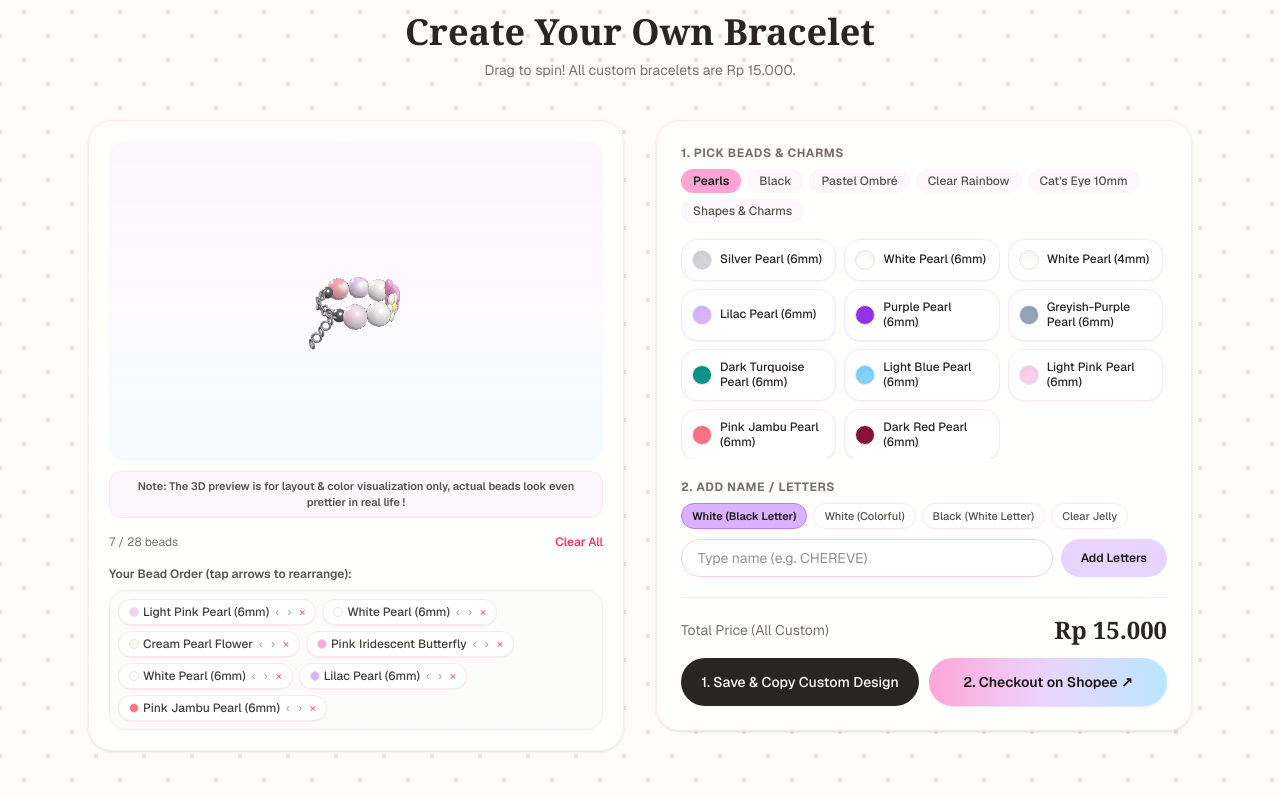
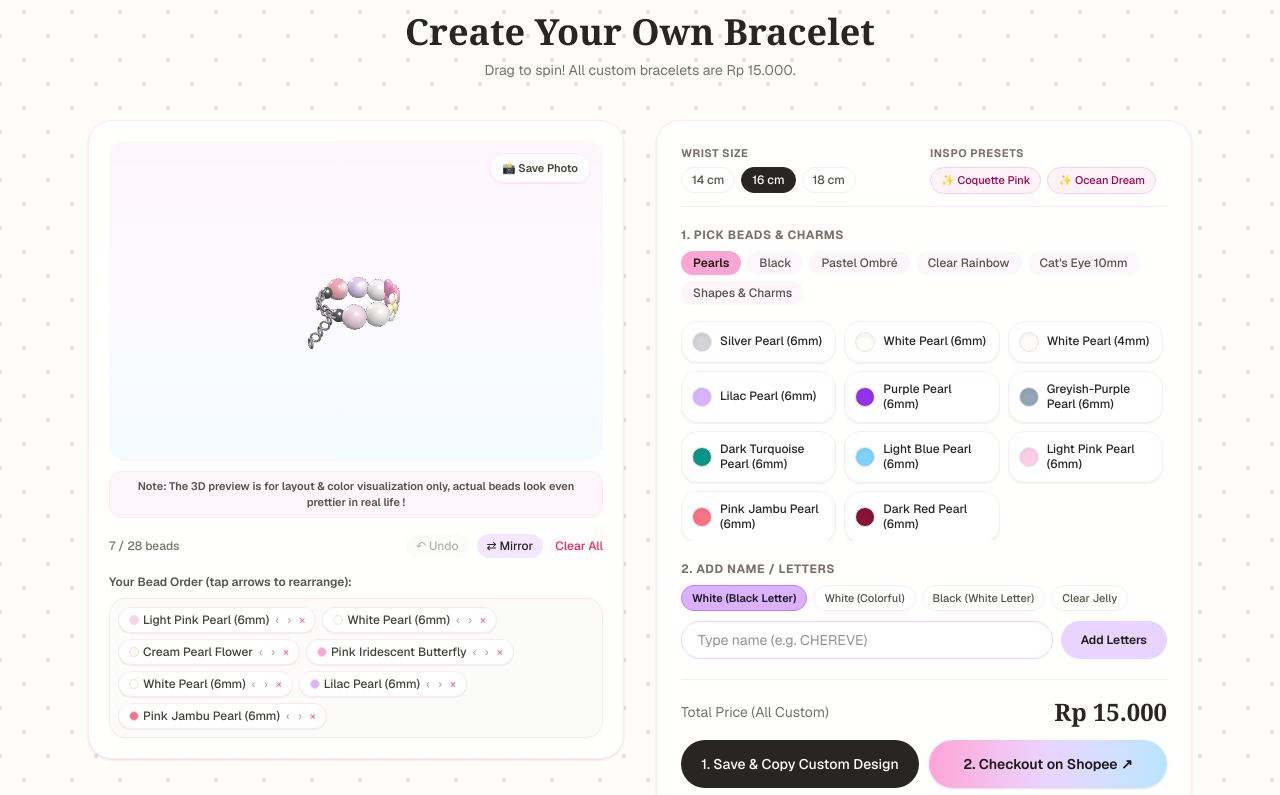
Before and after one commit to chereveid/chereve, a Next.js app: page / in a window 1280 px wide. Shown: the part 1164-1959 px from the top of the page. Built offline with nearby package versions, Linux system fonts and the light colour scheme.

Commit message:
Add files via upload

```diff
--- a/app/BraceletStudio.tsx
+++ b/app/BraceletStudio.tsx
@@ -18,7 +18,6 @@ export type CatalogItem = {
 export type BeadItem = CatalogItem & { id: string };
 
 const CATALOG: CatalogItem[] = [
-  // 1. Pearls (6mm & 4mm)
   { label: "Silver Pearl (6mm)", color: "#D4D4D8", category: "pearls", mm: 6, shape: "round" },
   { label: "White Pearl (6mm)", color: "#FFFDF9", category: "pearls", mm: 6, shape: "round" },
   { label: "White Pearl (4mm)", color: "#FFFDF9", category: "pearls", mm: 4, shape: "round" },
@@ -30,33 +29,25 @@ const CATALOG: CatalogItem[] = [
   { label: "Light Pink Pearl (6mm)", color: "#FBCFE8", category: "pearls", mm: 6, shape: "round" },
   { label: "Pink Jambu Pearl (6mm)", color: "#FB7185", category: "pearls", mm: 6, shape: "round" },
   { label: "Dark Red Pearl (6mm)", color: "#881337", category: "pearls", mm: 6, shape: "round" },
-
-  // 2. Black Beads (6mm & 4mm)
   { label: "Black Bead (6mm)", color: "#18181B", category: "black", mm: 6, shape: "round" },
   { label: "Black Bead (4mm)", color: "#18181B", category: "black", mm: 4, shape: "round" },
-
-  // 3. Pastel Ombré (6mm)
   { label: "Purple-Blue Ombré", color: "#C4B5FD", color2: "#7DD3FC", category: "ombre", mm: 6, shape: "round" },
   { label: "Mint Green Ombré", color: "#6EE7B7", color2: "#ECFDF5", category: "ombre", mm: 6, shape: "round" },
   { label: "Baby Blue & White Ombré", color: "#7DD3FC", color2: "#FFFFFF", category: "ombre", mm: 6, shape: "round" },
   { label: "Baby Pink & White Ombré", color: "#F9A8D4", color2: "#FFFFFF", category: "ombre", mm: 6, shape: "round" },
-
-  // 4. Clear Rainbow Acrylic (6mm & 8mm)
   { label: "Clear Rainbow (8mm)", color: "#E0F2FE", color2: "#FCE7F3", category: "rainbow", mm: 8, shape: "round" },
   { label: "Rainbow Pink (6mm)", color: "#F9A8D4", color2: "#FEF08A", category: "rainbow", mm: 6, shape: "round" },
   { label: "Rainbow Pink (8mm)", color: "#F9A8D4", color2: "#FEF08A", category: "rainbow", mm: 8, shape: "round" },
   { label: "Rainbow Blue (6mm)", color: "#7DD3FC", color2: "#E9D5FF", category: "rainbow", mm: 6, shape: "round" },
   { label: "Rainbow Blue (8mm)", color: "#7DD3FC", color2: "#E9D5FF", category: "rainbow", mm: 8, shape: "round" },
   { label: "Rainbow Purple (6mm)", color: "#C084FC", color2: "#BAE6FD", category: "rainbow", mm: 6, shape: "round" },
-
-  // 5. Cat's Eye (10mm)
+];
+const MORE_CATALOG: CatalogItem[] = [
   { label: "Cat's Eye Lilac (10mm)", color: "#C4B5FD", category: "cateye", mm: 10, shape: "round" },
   { label: "Cat's Eye Dusty Rose (10mm)", color: "#F472B6", category: "cateye", mm: 10, shape: "round" },
   { label: "Cat's Eye Baby Blue (10mm)", color: "#7DD3FC", category: "cateye", mm: 10, shape: "round" },
   { label: "Cat's Eye Milky White (10mm)", color: "#E2E8F0", category: "cateye", mm: 10, shape: "round" },
   { label: "Cat's Eye Dark Red (10mm)", color: "#881337", category: "cateye", mm: 10, shape: "round" },
-
-  // 6. Shaped Beads & Charms
   { label: "Cream Pearl Heart", color: "#FEF9EE", category: "shapes", mm: 8, shape: "heart" },
   { label: "Cream Pearl Flower", color: "#FEF9EE", category: "shapes", mm: 8, shape: "flower" },
   { label: "White Daisy Flower", color: "#FFFFFF", category: "shapes", mm: 8, shape: "daisy" },
@@ -67,6 +58,8 @@ const CATALOG: CatalogItem[] = [
   { label: "Blue Iridescent Star", color: "#7DD3FC", category: "shapes", mm: 8, shape: "star" },
   { label: "Clear Iridescent Star", color: "#E2E8F0", category: "shapes", mm: 8, shape: "star" },
 ];
+
+const ALL_CATALOG = [...CATALOG, ...MORE_CATALOG];
 
 const LETTER_STYLES = [
   { id: "white-black", en: "White (Black Letter)", idLabel: "Putih (Huruf Hitam)", bg: "#FFFFFF", fg: "#18181B" },
@@ -86,6 +79,40 @@ const JELLY_TINTS = [
 
 const COLORFUL_INKS = ["#EC4899", "#8B5CF6", "#0EA5E9", "#10B981", "#F59E0B"];
 
+const WRIST_SIZES = [
+  { id: "14cm", label: "14 cm", max: 24 },
+  { id: "16cm", label: "16 cm", max: 28 },
+  { id: "18cm", label: "18 cm", max: 32 },
+];
+const PRESETS: { nameEn: string; nameId: string; items: CatalogItem[] }[] = [
+  {
+    nameEn: "Coquette Pink",
+    nameId: "Coquette Pink",
+    items: [
+      { label: "Light Pink Pearl (6mm)", color: "#FBCFE8", category: "pearls", mm: 6, shape: "round" },
+      { label: "White Pearl (6mm)", color: "#FFFDF9", category: "pearls", mm: 6, shape: "round" },
+      { label: "Cream Pearl Heart", color: "#FEF9EE", category: "shapes", mm: 8, shape: "heart" },
+      { label: "Pink Iridescent Butterfly", color: "#F9A8D4", category: "shapes", mm: 10, shape: "butterfly" },
+      { label: "Cream Pearl Heart", color: "#FEF9EE", category: "shapes", mm: 8, shape: "heart" },
+      { label: "White Pearl (6mm)", color: "#FFFDF9", category: "pearls", mm: 6, shape: "round" },
+      { label: "Light Pink Pearl (6mm)", color: "#FBCFE8", category: "pearls", mm: 6, shape: "round" },
+    ],
+  },
+  {
+    nameEn: "Ocean Dream",
+    nameId: "Mimpi Laut",
+    items: [
+      { label: "Light Blue Pearl (6mm)", color: "#7DD3FC", category: "pearls", mm: 6, shape: "round" },
+      { label: "Baby Blue & White Ombré", color: "#7DD3FC", color2: "#FFFFFF", category: "ombre", mm: 6, shape: "round" },
+      { label: "Blue Iridescent Star", color: "#7DD3FC", category: "shapes", mm: 8, shape: "star" },
+      { label: "Blue Iridescent Butterfly", color: "#93C5FD", category: "shapes", mm: 10, shape: "butterfly" },
+      { label: "Blue Iridescent Star", color: "#7DD3FC", category: "shapes", mm: 8, shape: "star" },
+      { label: "Baby Blue & White Ombré", color: "#7DD3FC", color2: "#FFFFFF", category: "ombre", mm: 6, shape: "round" },
+      { label: "Light Blue Pearl (6mm)", color: "#7DD3FC", category: "pearls", mm: 6, shape: "round" },
+    ],
+  },
+];
+
 const INITIAL_BEADS: BeadItem[] = [
   { id: "1", label: "Light Pink Pearl (6mm)", color: "#FBCFE8", category: "pearls", mm: 6, shape: "round" },
   { id: "2", label: "White Pearl (6mm)", color: "#FFFDF9", category: "pearls", mm: 6, shape: "round" },
@@ -95,13 +122,15 @@ const INITIAL_BEADS: BeadItem[] = [
   { id: "6", label: "Lilac Pearl (6mm)", color: "#D8B4FE", category: "pearls", mm: 6, shape: "round" },
   { id: "7", label: "Pink Jambu Pearl (6mm)", color: "#FB7185", category: "pearls", mm: 6, shape: "round" },
 ];
+
 function getBeadWidth(b: BeadItem): number {
   if (b.category === "letter") return 0.3;
-  if (b.shape === "butterfly") return 0.34;
-  if (b.shape === "heart" || b.shape === "star" || b.shape === "flower" || b.shape === "daisy") return 0.3;
+  if (b.shape === "butterfly") return 0.32;
+  if (b.shape === "heart") return 0.36;
+  if (b.shape === "star") return 0.38;
+  if (b.shape === "flower" || b.shape === "daisy") return 0.34;
   return b.mm === 4 ? 0.22 : b.mm === 6 ? 0.31 : b.mm === 8 ? 0.39 : 0.47;
 }
-
 function makeLetterTexture(letter: string, bgColor: string, fgColor: string) {
   const canvas = document.createElement("canvas");
   canvas.width = 128;
@@ -156,31 +185,15 @@ function makeSpecialTexture(b: BeadItem): THREE.CanvasTexture | null {
   }
   return new THREE.CanvasTexture(canvas);
 }
-
 function buildBeadMesh(b: BeadItem): THREE.Object3D {
   const scale = b.mm === 4 ? 0.11 : b.mm === 6 ? 0.155 : b.mm === 8 ? 0.195 : 0.235;
 
   if (b.category === "letter") {
     const tex = makeLetterTexture(b.label, b.color, b.color2 || "#18181B");
     const isJelly = b.letterStyle === "jelly";
-    const sideMat = new THREE.MeshPhysicalMaterial({
-      color: b.color,
-      roughness: 0.15,
-      clearcoat: 1,
-      transparent: isJelly,
-      opacity: isJelly ? 0.72 : 1,
-    });
-    const faceMat = new THREE.MeshPhysicalMaterial({
-      map: tex,
-      roughness: 0.15,
-      clearcoat: 1,
-      transparent: isJelly,
-      opacity: isJelly ? 0.85 : 1,
-    });
-    const coin = new THREE.Mesh(
-      new THREE.CylinderGeometry(0.165, 0.165, 0.1, 28),
-      [sideMat, faceMat, faceMat]
-    );
+    const sideMat = new THREE.MeshPhysicalMaterial({ color: b.color, roughness: 0.15, clearcoat: 1, transparent: isJelly, opacity: isJelly ? 0.72 : 1 });
+    const faceMat = new THREE.MeshPhysicalMaterial({ map: tex, roughness: 0.15, clearcoat: 1, transparent: isJelly, opacity: isJelly ? 0.85 : 1 });
+    const coin = new THREE.Mesh(new THREE.CylinderGeometry(0.165, 0.165, 0.1, 28), [sideMat, faceMat, faceMat]);
     coin.rotation.x = Math.PI / 2;
     return coin;
   }
@@ -209,7 +222,9 @@ function buildBeadMesh(b: BeadItem): THREE.Object3D {
     s.bezierCurveTo(0.19, 0.19, 0, 0.19, 0, 0.1);
     const geo = new THREE.ExtrudeGeometry(s, { depth: 0.12, bevelEnabled: true, bevelThickness: 0.035, bevelSize: 0.025 });
     geo.center();
-    return new THREE.Mesh(geo, mat);
+    const mesh = new THREE.Mesh(geo, mat);
+    mesh.rotation.z = Math.PI / 2;
+    return mesh;
   }
 
   if (b.shape === "star") {
@@ -223,7 +238,9 @@ function buildBeadMesh(b: BeadItem): THREE.Object3D {
     s.closePath();
     const geo = new THREE.ExtrudeGeometry(s, { depth: 0.1, bevelEnabled: true, bevelThickness: 0.025, bevelSize: 0.02 });
     geo.center();
-    return new THREE.Mesh(geo, mat);
+    const mesh = new THREE.Mesh(geo, mat);
+    mesh.rotation.z = Math.PI / 2;
+    return mesh;
   }
 
   if (b.shape === "butterfly") {
@@ -235,8 +252,8 @@ function buildBeadMesh(b: BeadItem): THREE.Object3D {
       w.scale.set(idx < 2 ? 1.15 : 0.85, idx < 2 ? 1.05 : 0.8, 0.45);
       g.add(w);
     });
-    const body = new THREE.Mesh(new THREE.CapsuleGeometry(0.025, 0.15, 6, 10), new THREE.MeshStandardMaterial({ color: "#FEF3C7", metalness: 0.3 }));
-    g.add(body);
+    g.add(new THREE.Mesh(new THREE.CapsuleGeometry(0.025, 0.15, 6, 10), new THREE.MeshStandardMaterial({ color: "#FEF3C7", metalness: 0.3 })));
+    g.rotation.z = Math.PI / 2;
     return g;
   }
 
@@ -251,9 +268,8 @@ function buildBeadMesh(b: BeadItem): THREE.Object3D {
       petal.scale.z = 0.55;
       g.add(petal);
     }
-    const centerMat = new THREE.MeshStandardMaterial({ color: b.shape === "daisy" ? "#FACC15" : "#FDE68A", roughness: 0.25 });
-    const center = new THREE.Mesh(new THREE.SphereGeometry(0.07, 14, 14), centerMat);
-    g.add(center);
+    g.add(new THREE.Mesh(new THREE.SphereGeometry(0.07, 14, 14), new THREE.MeshStandardMaterial({ color: b.shape === "daisy" ? "#FACC15" : "#FDE68A", roughness: 0.25 })));
+    g.rotation.z = Math.PI / 2;
     return g;
   }
 
@@ -261,12 +277,23 @@ function buildBeadMesh(b: BeadItem): THREE.Object3D {
 }
 export default function BraceletStudio({ lang }: { lang: "en" | "id" }) {
   const mountRef = useRef<HTMLDivElement>(null);
+  const canvasRef = useRef<HTMLCanvasElement | null>(null);
   const [beads, setBeads] = useState<BeadItem[]>(INITIAL_BEADS);
+  const [history, setHistory] = useState<BeadItem[][]>([]);
+  const [wristSize, setWristSize] = useState<string>("16cm");
   const [tab, setTab] = useState<BeadCategory>("pearls");
   const [letterStyle, setLetterStyle] = useState("white-black");
   const [jellyTint, setJellyTint] = useState("#F472B6");
   const [word, setWord] = useState("");
   const [copied, setCopied] = useState(false);
+
+  const currentWrist = WRIST_SIZES.find((w) => w.id === wristSize) || WRIST_SIZES[1];
+  const maxBeads = currentWrist.max;
+
+  const updateBeads = (next: BeadItem[]) => {
+    setHistory((prev) => [...prev.slice(-15), beads]);
+    setBeads(next);
+  };
 
   useEffect(() => {
     const el = mountRef.current;
@@ -277,11 +304,12 @@ export default function BraceletStudio({ lang }: { lang: "en" | "id" }) {
     camera.position.set(0, 2.2, 5.2);
     camera.lookAt(0, 0, 0);
 
-    const renderer = new THREE.WebGLRenderer({ antialias: true, alpha: true });
+    const renderer = new THREE.WebGLRenderer({ antialias: true, alpha: true, preserveDrawingBuffer: true });
     renderer.setSize(el.clientWidth, el.clientHeight);
     renderer.setPixelRatio(Math.min(window.devicePixelRatio, 2));
     el.innerHTML = "";
     el.appendChild(renderer.domElement);
+    canvasRef.current = renderer.domElement;
 
     scene.add(new THREE.AmbientLight(0xffffff, 1.4));
     const keyLight = new THREE.DirectionalLight(0xffffff, 2.2);
@@ -301,7 +329,6 @@ export default function BraceletStudio({ lang }: { lang: "en" | "id" }) {
     const radius = circumference / (Math.PI * 2);
 
     const silverMat = new THREE.MeshStandardMaterial({ color: "#e4e4e7", metalness: 0.9, roughness: 0.15 });
-
     const wire = new THREE.Mesh(new THREE.TorusGeometry(radius, 0.015, 10, 80), silverMat);
     wire.rotation.x = Math.PI / 2;
     group.add(wire);
@@ -320,7 +347,6 @@ export default function BraceletStudio({ lang }: { lang: "en" | "id" }) {
       obj.lookAt(0, 0, 0);
       group.add(obj);
     });
-
     [startAngle - 0.05 / radius, endAngle + 0.05 / radius].forEach((a) => {
       const cap = new THREE.Mesh(new THREE.SphereGeometry(0.085, 16, 16), silverMat);
       cap.position.set(Math.sin(a) * radius, 0, Math.cos(a) * radius);
@@ -399,17 +425,17 @@ export default function BraceletStudio({ lang }: { lang: "en" | "id" }) {
     };
   }, [beads]);
   const addBead = (item: CatalogItem) => {
-    if (beads.length >= 28) return;
-    setBeads([...beads, { ...item, id: `${Date.now()}-${Math.random()}` }]);
+    if (beads.length >= maxBeads) return;
+    updateBeads([...beads, { ...item, id: `${Date.now()}-${Math.random()}` }]);
   };
 
   const addLetters = () => {
     const clean = word.toUpperCase().replace(/[^A-Z]/g, "").slice(0, 12);
     if (!clean) return;
-    const styleObj = LETTER_STYLES.find((s) => s.id === letterStyle) || LETTER_STYLES[0];
+    const styleObj = LETTER_STYLES.find((s) => s.id === letterStyle) ?? LETTER_STYLES.at(0)!;
     const newLetters: BeadItem[] = clean.split("").map((ch, idx) => {
       const bg = styleObj.bg === "jelly" ? jellyTint : styleObj.bg;
-      const fg = styleObj.fg === "colorful" ? COLORFUL_INKS[idx % COLORFUL_INKS.length] : styleObj.fg;
+      const fg = styleObj.fg === "colorful" ? COLORFUL_INKS.at(idx % COLORFUL_INKS.length)! : styleObj.fg;
       return {
         id: `${Date.now()}-${idx}-${Math.random()}`,
         label: ch,
@@ -421,7 +447,7 @@ export default function BraceletStudio({ lang }: { lang: "en" | "id" }) {
         shape: "coin",
       };
     });
-    setBeads([...beads, ...newLetters].slice(0, 28));
+    updateBeads([...beads, ...newLetters].slice(0, maxBeads));
     setWord("");
   };
 
@@ -430,11 +456,33 @@ export default function BraceletStudio({ lang }: { lang: "en" | "id" }) {
     if (next < 0 || next >= beads.length) return;
     const copy = [...beads];
     [copy[index], copy[next]] = [copy[next], copy[index]];
-    setBeads(copy);
+    updateBeads(copy);
   };
 
-  const removeBead = (index: number) => {
-    setBeads(beads.filter((_, i) => i !== index));
+  const removeBead = (index: number) => updateBeads(beads.filter((_, i) => i !== index));
+
+  const handleUndo = () => {
+    if (history.length === 0) return;
+    setBeads(history[history.length - 1]);
+    setHistory((prev) => prev.slice(0, -1));
+  };
+
+  const handleMirror = () => {
+    if (beads.length === 0 || beads.length >= maxBeads) return;
+    const mirrored = [...beads].reverse().map((b, i) => ({ ...b, id: `${Date.now()}-m-${i}-${Math.random()}` }));
+    updateBeads([...beads, ...mirrored].slice(0, maxBeads));
+  };
+
+  const loadPreset = (items: CatalogItem[]) => {
+    updateBeads(items.slice(0, maxBeads).map((item, i) => ({ ...item, id: `${Date.now()}-p-${i}-${Math.random()}` })));
+  };
+
+  const downloadSnapshot = () => {
+    if (!canvasRef.current) return;
+    const link = document.createElement("a");
+    link.download = `chereve-bracelet-${Date.now()}.png`;
+    link.href = canvasRef.current.toDataURL("image/png");
+    link.click();
   };
 
   const tabs: { id: BeadCategory; en: string; idLabel: string }[] = [
@@ -449,7 +497,7 @@ export default function BraceletStudio({ lang }: { lang: "en" | "id" }) {
   const baseStyle = LETTER_STYLES.find((s) => s.id === letterStyle)?.en || "White (Black Letter)";
   const tintName = JELLY_TINTS.find((t) => t.hex === jellyTint)?.en || "Pink";
   const styleLabel = letterStyle === "jelly" ? `Clear Jelly (${tintName})` : baseStyle;
-  const orderSummary = `🎀 CHEREVE Custom Bracelet Order 🎀\nBeads (${beads.length}): ${beads.map((b) => b.label).join(" - ")}\nLetter Bead Style: ${styleLabel}\nTotal: Rp 15.000`;
+  const orderSummary = `🎀 CHEREVE Custom Bracelet Order 🎀\nWrist Size: ${currentWrist.label}\nBeads (${beads.length}/${maxBeads}): ${beads.map((b) => b.label).join(" - ")}\nLetter Bead Style: ${styleLabel}\nTotal: Rp 15.000`;
 
   const copyOrder = () => {
     navigator.clipboard.writeText(orderSummary);
@@ -472,17 +520,30 @@ export default function BraceletStudio({ lang }: { lang: "en" | "id" }) {
 
       <div className="grid grid-cols-1 lg:grid-cols-2 gap-8 items-start">
         <div className="bg-white/85 backdrop-blur-sm border border-pink-100 rounded-3xl p-5 shadow-sm">
-          <div ref={mountRef} className="w-full h-72 sm:h-80 rounded-2xl bg-gradient-to-b from-pink-50/70 via-purple-50/50 to-sky-50/70 cursor-grab active:cursor-grabbing" />
-                   <p className="mt-2.5 text-[11px] font-semibold text-center text-stone-600 bg-pink-50/70 border border-pink-100 rounded-xl px-3 py-1.5">
+          <div className="relative">
+            <div ref={mountRef} className="w-full h-72 sm:h-80 rounded-2xl bg-gradient-to-b from-pink-50/70 via-purple-50/50 to-sky-50/70 cursor-grab active:cursor-grabbing" />
+            <button type="button" onClick={downloadSnapshot} className="absolute top-3 right-3 bg-white/90 hover:bg-white text-stone-700 border border-pink-100 text-[11px] font-semibold px-3 py-1.5 rounded-full shadow-2xs transition">
+              {lang === "en" ? "📸 Save Photo" : "📸 Simpan Foto"}
+            </button>
+          </div>
+          <p className="mt-2.5 text-[11px] font-semibold text-center text-stone-600 bg-pink-50/70 border border-pink-100 rounded-xl px-3 py-1.5">
             {lang === "en"
               ? "Note: The 3D preview is for layout & color visualization only, actual beads look even prettier in real life !"
               : "Catatan: Preview 3D hanya untuk visualisasi susunan & warna ya, manik aslinya jauh lebih cantik di dunia nyata !"}
           </p>
-          <div className="flex items-center justify-between mt-4 text-xs text-stone-500">
-            <span>{beads.length} / 28 {lang === "en" ? "beads" : "manik"}</span>
-            <button type="button" onClick={() => setBeads([])} className="text-rose-500 hover:underline font-medium">
-              {lang === "en" ? "Clear All" : "Hapus Semua"}
-            </button>
+          <div className="flex flex-wrap items-center justify-between gap-2 mt-4 text-xs text-stone-500">
+            <span className="font-medium">{beads.length} / {maxBeads} {lang === "en" ? "beads" : "manik"}</span>
+            <div className="flex items-center gap-2">
+              <button type="button" onClick={handleUndo} disabled={history.length === 0} className="px-2.5 py-1 rounded-full bg-stone-100 hover:bg-stone-200 disabled:opacity-40 text-stone-700 font-medium transition">
+                {lang === "en" ? "↶ Undo" : "↶ Batal"}
+              </button>
+              <button type="button" onClick={handleMirror} disabled={beads.length === 0 || beads.length >= maxBeads} className="px-2.5 py-1 rounded-full bg-purple-100 hover:bg-purple-200 disabled:opacity-40 text-stone-800 font-medium transition">
+                {lang === "en" ? "⇄ Mirror" : "⇄ Simetri"}
+              </button>
+              <button type="button" onClick={() => updateBeads([])} className="text-rose-500 hover:underline font-medium pl-1">
+                {lang === "en" ? "Clear All" : "Hapus Semua"}
+              </button>
+            </div>
           </div>
           <div className="mt-4">
             <p className="text-xs font-semibold text-stone-600 mb-2">
@@ -506,8 +567,34 @@ export default function BraceletStudio({ lang }: { lang: "en" | "id" }) {
             </div>
           </div>
         </div>
+        <div className="bg-white/85 backdrop-blur-sm border border-pink-100 rounded-3xl p-6 shadow-sm space-y-5">
+          <div className="grid grid-cols-1 sm:grid-cols-2 gap-3 pb-3 border-b border-pink-100">
+            <div>
+              <span className="block text-[11px] font-bold uppercase tracking-wider text-stone-500 mb-1.5">
+                {lang === "en" ? "Wrist Size" : "Ukuran Pergelangan"}
+              </span>
+              <div className="flex gap-1.5">
+                {WRIST_SIZES.map((ws) => (
+                  <button key={ws.id} type="button" onClick={() => { setWristSize(ws.id); if (beads.length > ws.max) updateBeads(beads.slice(0, ws.max)); }} className={`px-2.5 py-1 rounded-full text-xs font-medium border transition ${wristSize === ws.id ? "bg-stone-800 text-white border-stone-800" : "bg-white text-stone-600 border-pink-100 hover:bg-pink-50"}`}>
+                    {ws.label}
+                  </button>
+                ))}
+              </div>
+            </div>
+            <div>
+              <span className="block text-[11px] font-bold uppercase tracking-wider text-stone-500 mb-1.5">
+                {lang === "en" ? "Inspo Presets" : "Template Inspo"}
+              </span>
+              <div className="flex flex-wrap gap-1.5">
+                {PRESETS.map((pr) => (
+                  <button key={pr.nameEn} type="button" onClick={() => loadPreset(pr.items)} className="px-2.5 py-1 rounded-full text-[11px] font-medium bg-pink-50 hover:bg-pink-100 text-pink-800 border border-pink-200 transition">
+                    ✨ {lang === "en" ? pr.nameEn : pr.nameId}
+                  </button>
+                ))}
+              </div>
+            </div>
+          </div>
 
-        <div className="bg-white/85 backdrop-blur-sm border border-pink-100 rounded-3xl p-6 shadow-sm space-y-5">
           <div>
             <label className="block text-xs font-bold uppercase tracking-wider text-stone-500 mb-2">
               {lang === "en" ? "1. Pick Beads & Charms" : "1. Pilih Manik & Charm"}
@@ -520,7 +607,7 @@ export default function BraceletStudio({ lang }: { lang: "en" | "id" }) {
               ))}
             </div>
             <div className="grid grid-cols-2 sm:grid-cols-3 gap-2 max-h-56 overflow-y-auto pt-1 pr-1">
-              {CATALOG.filter((item) => item.category === tab).map((item) => (
+              {ALL_CATALOG.filter((item) => item.category === tab).map((item) => (
                 <button key={item.label} type="button" onClick={() => addBead(item)} className="flex items-center gap-2 bg-white hover:bg-pink-50/80 border border-pink-100 rounded-2xl p-2.5 text-left transition shadow-2xs">
                   <span className="w-5 h-5 rounded-full shrink-0 border border-stone-200 shadow-inner" style={{ background: item.color2 ? `linear-gradient(135deg, ${item.color}, ${item.color2})` : item.color }} />
                   <span className="text-xs font-medium text-stone-800 leading-tight">{item.label}</span>
@@ -535,34 +622,16 @@ export default function BraceletStudio({ lang }: { lang: "en" | "id" }) {
             </label>
             <div className="flex flex-wrap gap-1.5 mb-2.5">
               {LETTER_STYLES.map((st) => (
-                <button
-                  key={st.id}
-                  type="button"
-                  onClick={() => setLetterStyle(st.id)}
-                  className={`px-2.5 py-1 rounded-full text-[11px] font-medium border transition ${
-                    letterStyle === st.id
-                      ? "bg-purple-300 text-stone-900 border-purple-400 font-semibold"
-                      : "bg-white text-stone-600 border-pink-100 hover:bg-pink-50"
-                  }`}
-                >
+                <button key={st.id} type="button" onClick={() => setLetterStyle(st.id)} className={`px-2.5 py-1 rounded-full text-[11px] font-medium border transition ${letterStyle === st.id ? "bg-purple-300 text-stone-900 border-purple-400 font-semibold" : "bg-white text-stone-600 border-pink-100 hover:bg-pink-50"}`}>
                   {lang === "en" ? st.en : st.idLabel}
                 </button>
               ))}
             </div>
             {letterStyle === "jelly" && (
               <div className="flex flex-wrap items-center gap-1.5 mb-2.5 bg-pink-50/60 border border-pink-100 rounded-2xl px-3 py-2">
-                <span className="text-[11px] font-medium text-stone-500 mr-1">
-                  {lang === "en" ? "Jelly color:" : "Warna jelly:"}
-                </span>
+                <span className="text-[11px] font-medium text-stone-500 mr-1">{lang === "en" ? "Jelly color:" : "Warna jelly:"}</span>
                 {JELLY_TINTS.map((t) => (
-                  <button
-                    key={t.id}
-                    type="button"
-                    onClick={() => setJellyTint(t.hex)}
-                    className={`flex items-center gap-1 px-2 py-0.5 rounded-full text-[11px] border transition ${
-                      jellyTint === t.hex ? "bg-white border-stone-800 font-semibold shadow-2xs" : "bg-white/70 border-pink-100 text-stone-600"
-                    }`}
-                  >
+                  <button key={t.id} type="button" onClick={() => setJellyTint(t.hex)} className={`flex items-center gap-1 px-2 py-0.5 rounded-full text-[11px] border transition ${jellyTint === t.hex ? "bg-white border-stone-800 font-semibold shadow-2xs" : "bg-white/70 border-pink-100 text-stone-600"}`}>
                     <span className="w-2.5 h-2.5 rounded-full border border-stone-200" style={{ backgroundColor: t.hex }} />
                     <span>{lang === "en" ? t.en : t.idLabel}</span>
                   </button>
```
